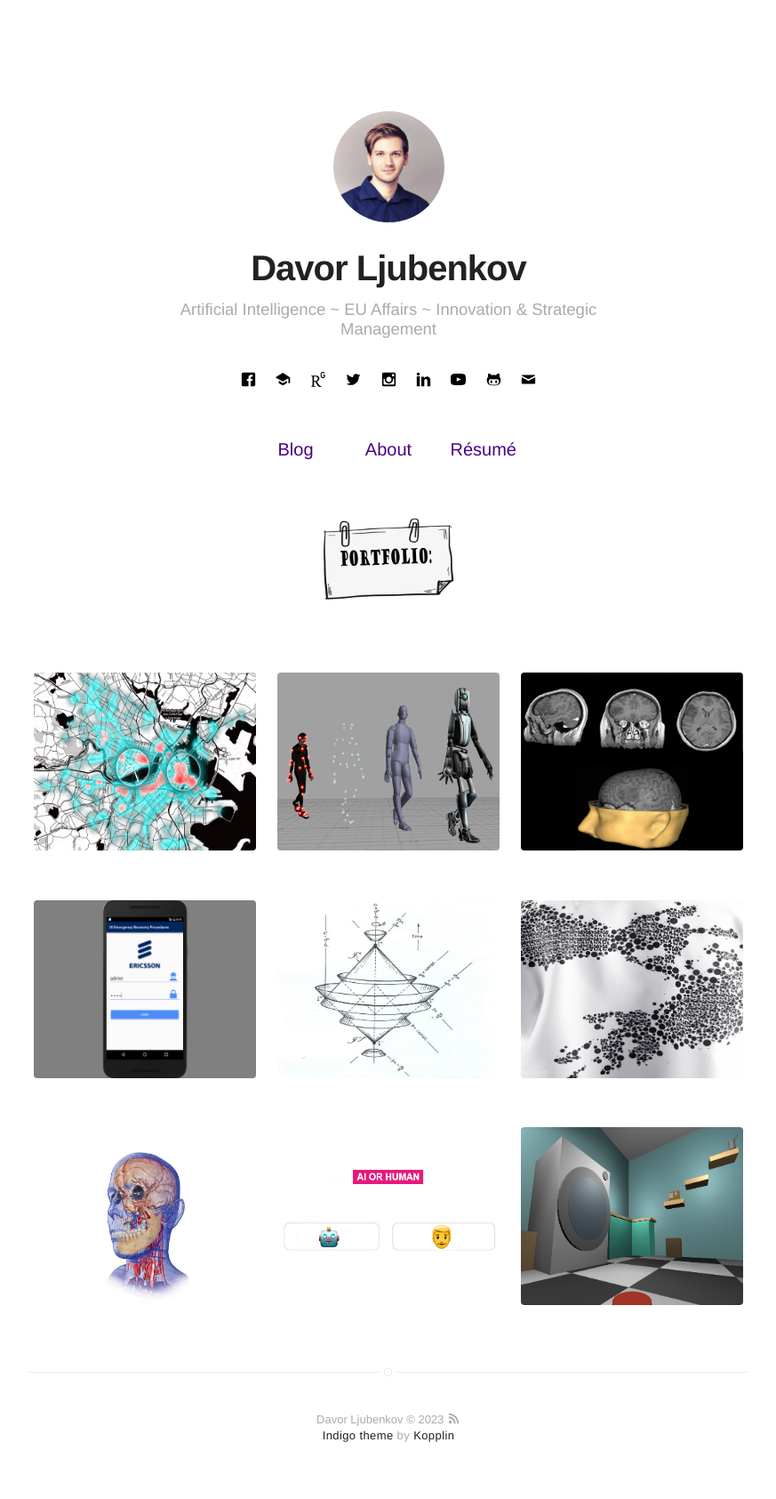
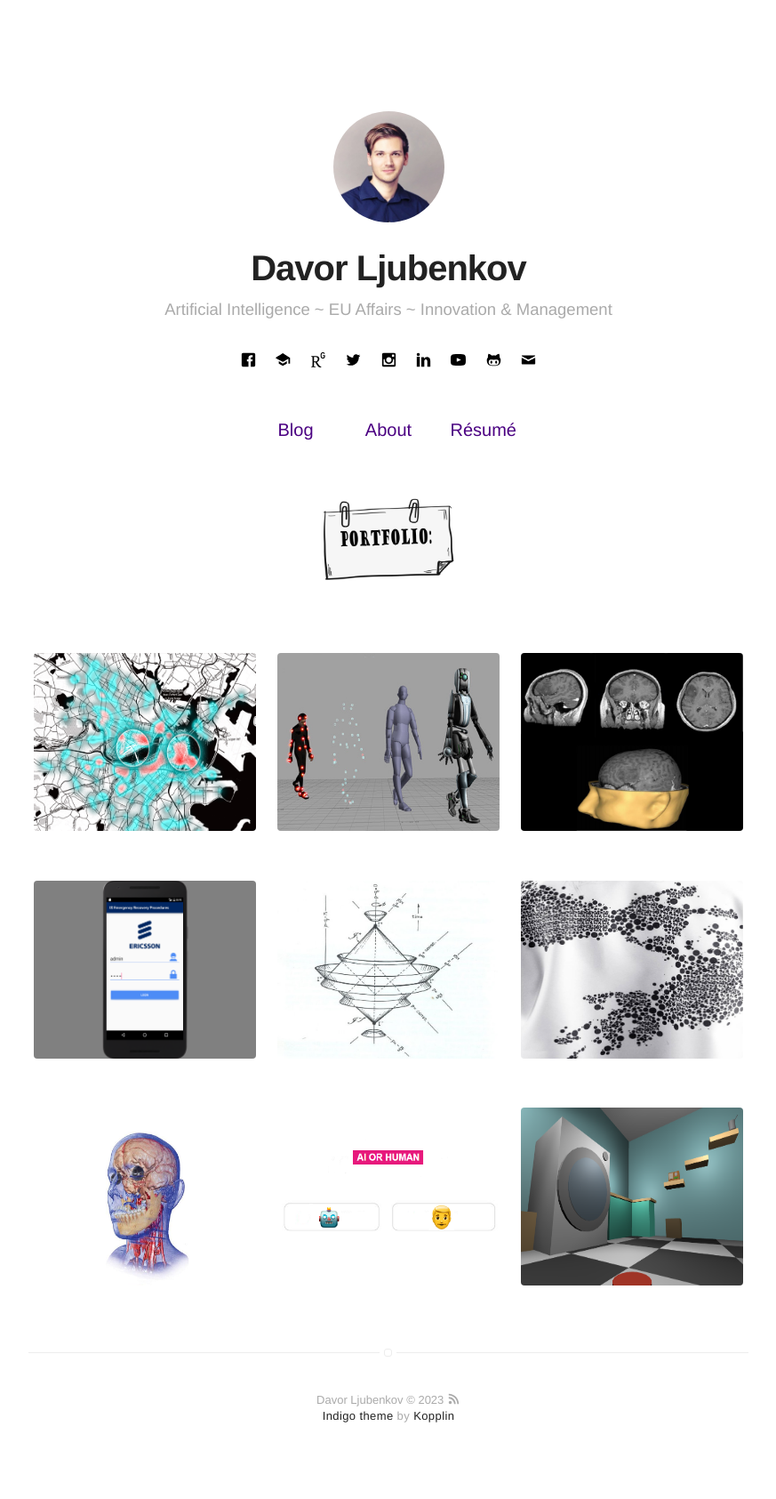
Before and after one commit to dljubenk/dljubenk.github.io, a Jekyll site: the page built from index.html, in a window 1280 px wide. Shown: the whole page at 89% size, without its empty margins (203-1076 px from the left). Built offline with Jekyll 4.4.1, drawn with Linux system fonts in a browser that asks for light colours; after the commit the page ends 1663 px from its top, so only the background shows below that.

Commit message:
Update _config.yml

```diff
--- a/_config.yml
+++ b/_config.yml
@@ -1,6 +1,6 @@
 # main text of home
 name: Davor Ljubenkov
-bio: Artificial Intelligence ~ EU Affairs ~ Innovation & Strategic Management
+bio: Artificial Intelligence ~ EU Affairs ~ Innovation & Management
 
 # twitter summary info
 description: Davor Ljubenkov personal website
```
